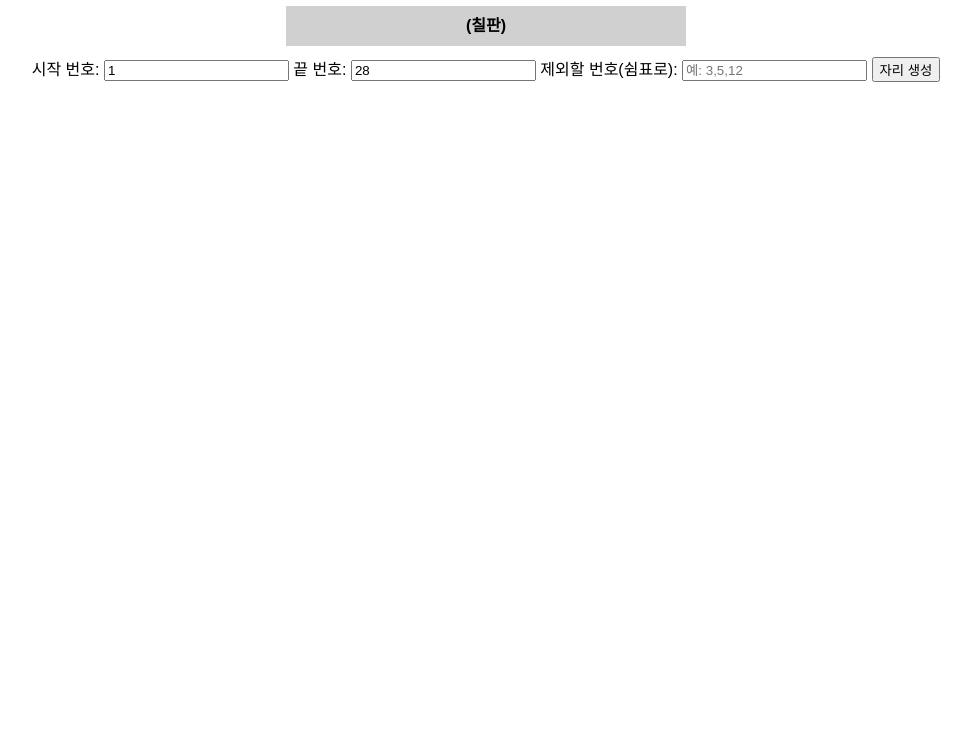
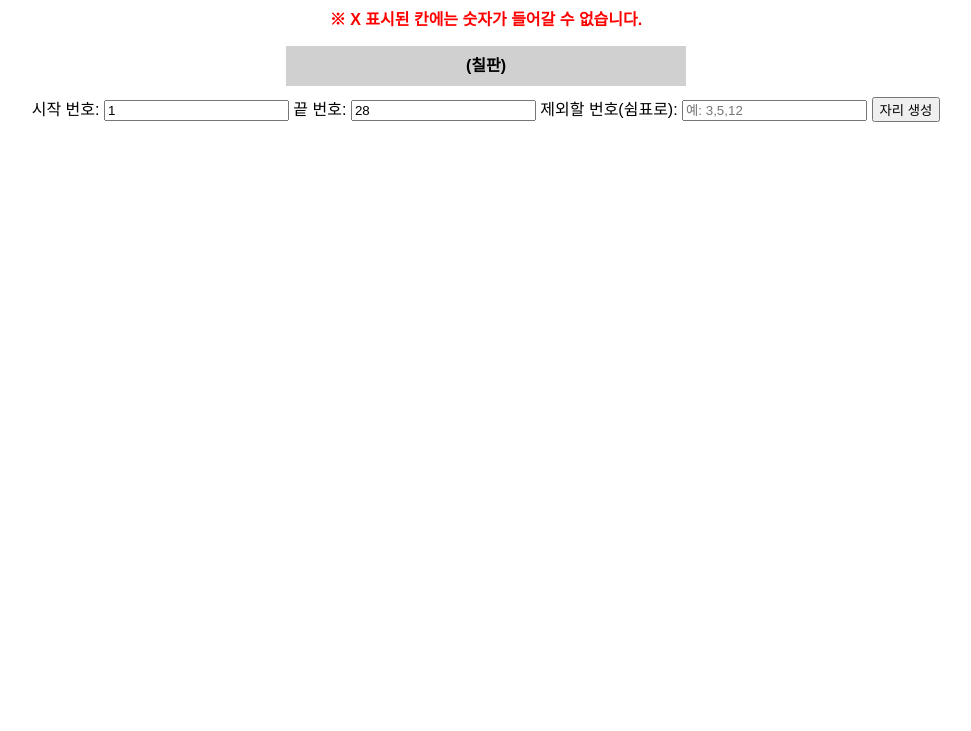
Before and after one commit to Hello4352/-222, a plain HTML site: page index.html in a window 1280 px wide. Shown: the part 69-800 px from the top of the page, without its empty margins (154-1125 px from the left). Drawn offline with Linux system fonts and the light colour scheme.

Commit message:
Update index.html

```diff
--- a/index.html
+++ b/index.html
@@ -56,6 +56,9 @@
 </head>
 <body>
   <h2 style="text-align:center;">자리 뽑기</h2>
+  <p style="text-align:center; color: red; font-weight: bold;">
+    ※ X 표시된 칸에는 숫자가 들어갈 수 없습니다.
+  </p>
   <div class="board">(칠판)</div>
 
   <div class="inputs">
```
